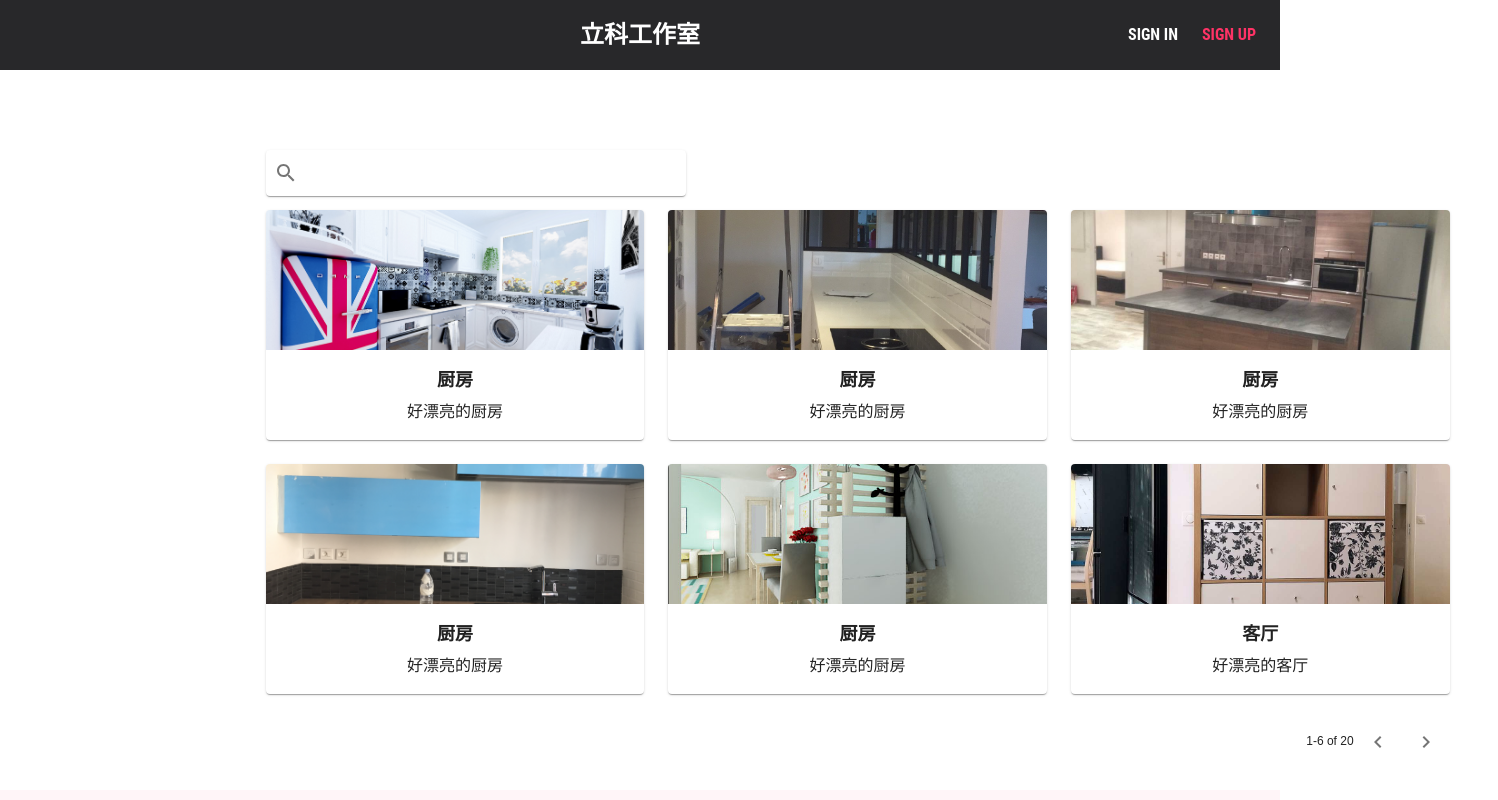
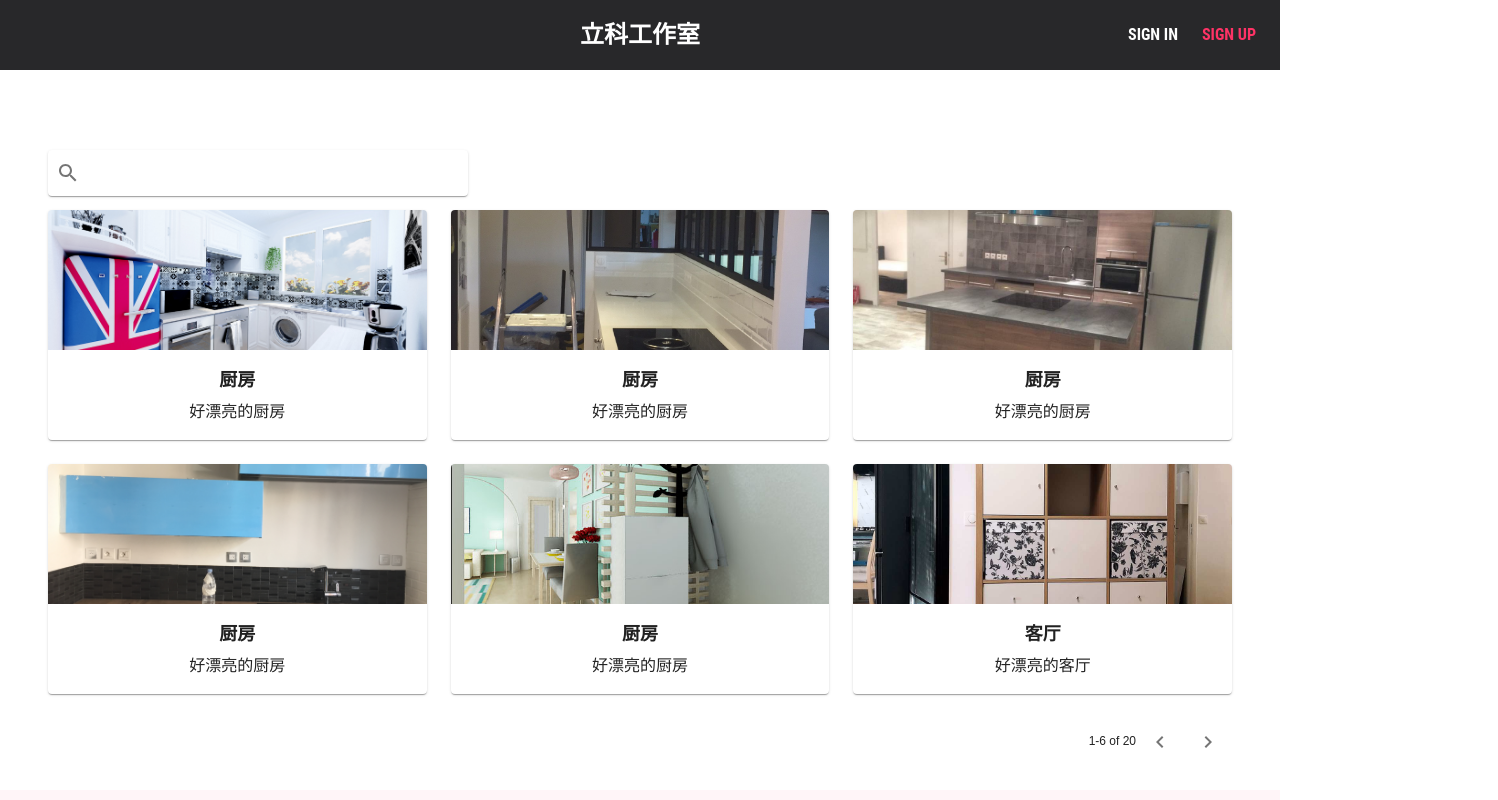
Before and after one commit to zhichengzhoupro/li-ke-website, a React (Create React App) app: page /design/list in a window 1280 px wide. Shown: the top 800 px of the page, 1498 px wide, since content can reach past the window. Built offline with nearby package versions, Linux system fonts and the light colour scheme.

Commit message:
restore size

```diff
--- a/src/views/design/DesignList/DesignList.tsx
+++ b/src/views/design/DesignList/DesignList.tsx
@@ -9,9 +9,6 @@ import {useStores} from "../../../store/use-stores";
 import {observer} from "mobx-react";
 
 const useStyles = makeStyles((theme: any) => ({
-    container: {
-        marginLeft: '17%'
-    },
     root: {
         padding: theme.spacing(3)
     },
@@ -32,7 +29,7 @@ const DesginList = () => {
     const {DesignStore} = useStores();
 
     return (
-        <Container className={classes.container}>
+        <Container>
             <div className={classes.root}>
                 <DesignListToolBar/>
                 <div className={classes.content}>
```
